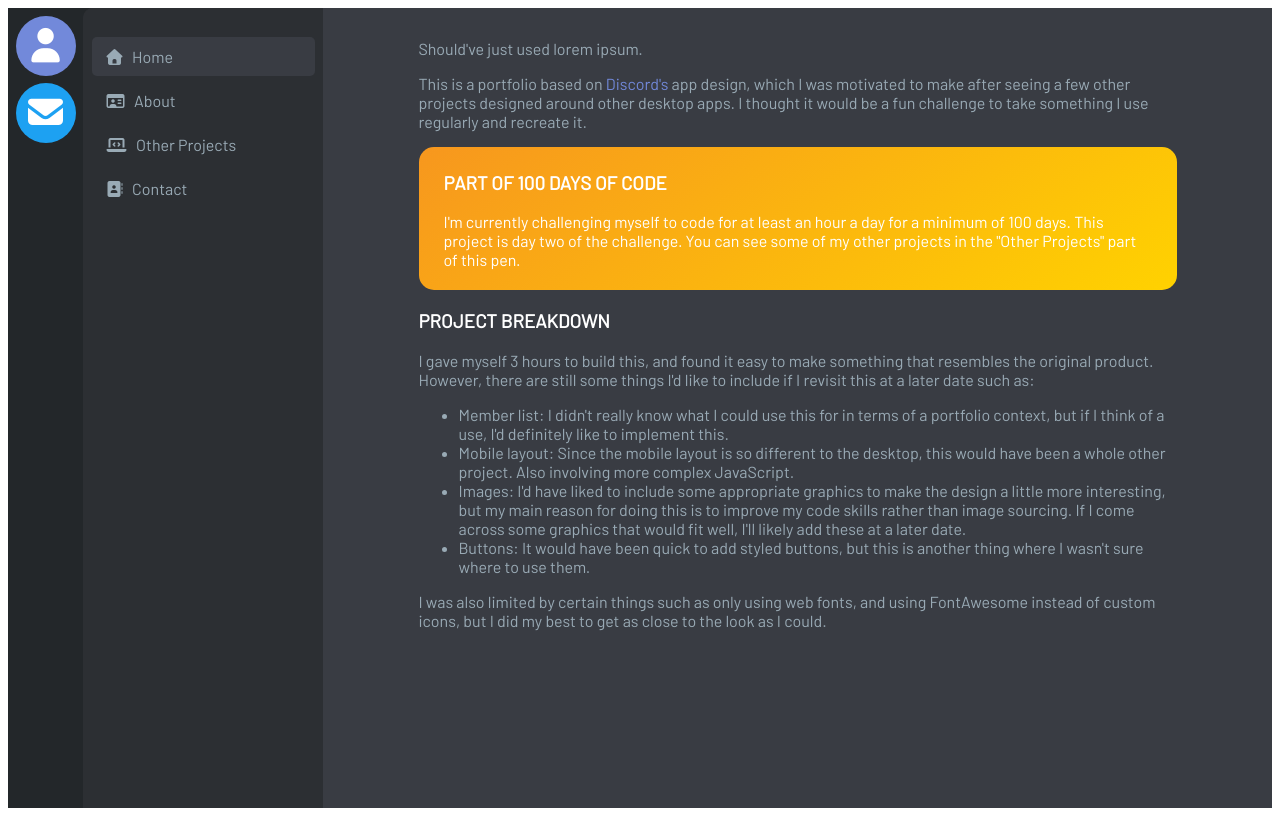
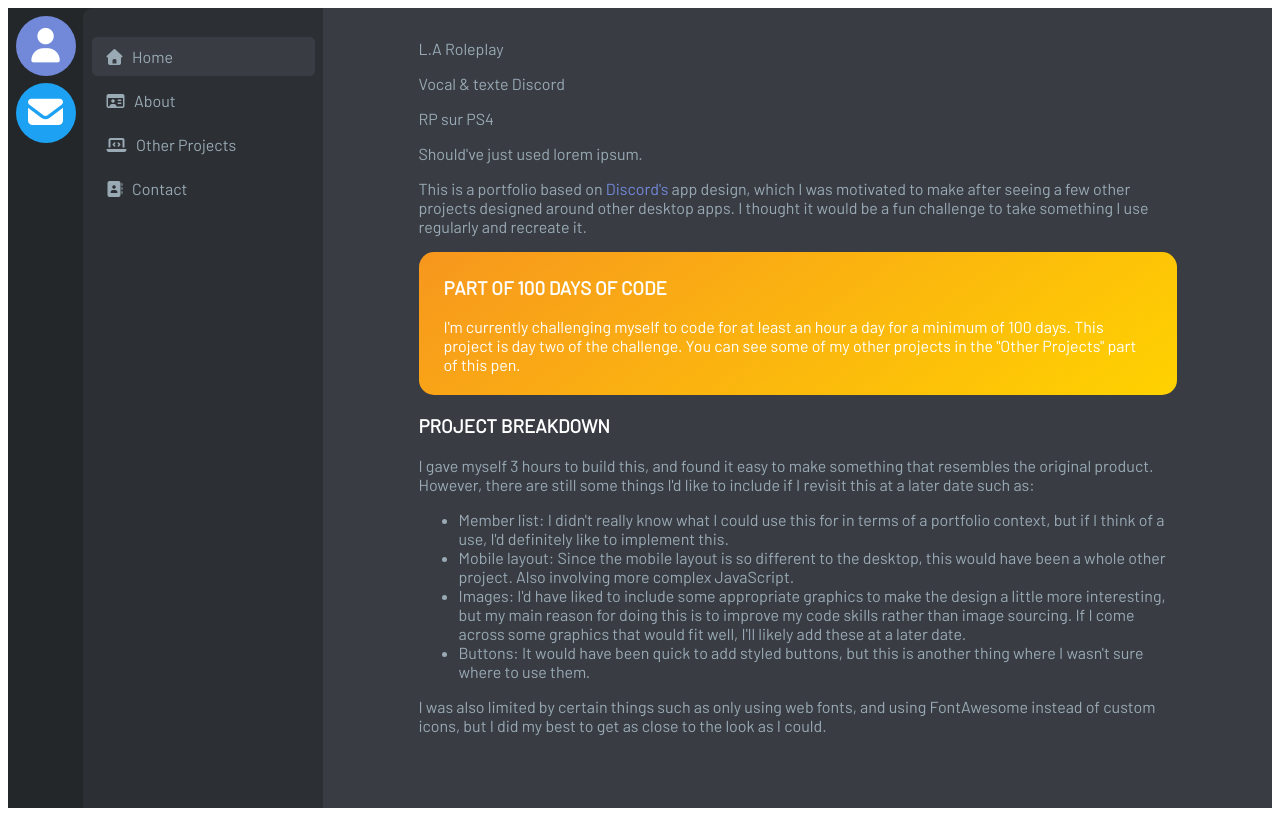
Before and after one commit to dispatcher-bot/invite.github.io, a plain HTML site: page index.html in a window 1280 px wide. Drawn offline with Linux system fonts and the light colour scheme.

Commit message:
Update index.html

```diff
--- a/index.html
+++ b/index.html
@@ -40,6 +40,11 @@
     </div>
     <div class="panel__main-content">
       <section id="home">
+<div class="typing-slider">
+  <p>L.A Roleplay</p>
+  <p>Vocal & texte Discord</p>
+  <p>RP sur PS4</p>
+</div>
       <p>Should've just used lorem ipsum.</p>
       <p>This is a portfolio based on <a target="_blank" href="http://discord.app">Discord's</a>  app design, which I was motivated to make after seeing a few other projects designed around other desktop apps. I thought it would be a fun challenge to take something I use regularly and recreate it.</p>
 
```
